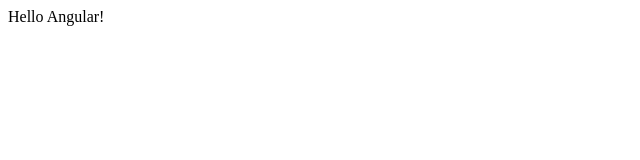
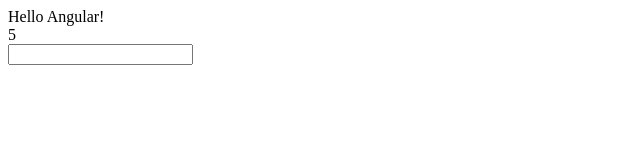
Before and after one commit to benjaminpettus/angular-demo, a website: page public/index.html in a window 1280 px wide. Shown: the whole page, without its empty margins (0-640 px from the left). Drawn offline with nearby package versions, Linux system fonts and the light colour scheme.

Commit message:
data binding

```diff
--- a/public/index.html
+++ b/public/index.html
@@ -5,7 +5,13 @@
 </head>
 <body ng-app>
   {{"Hello " + "Angular!"}}
-
+  <div>
+    {{2 + 3}}
+  </div>
+  <div>
+    {{ firstName }}
+  </div>
+  <input type="text" ng-model="firstName">
   <script src="https://cdnjs.cloudflare.com/ajax/libs/angular.js/1.5.0/angular.js"></script>
 </body>
 </html>
```
